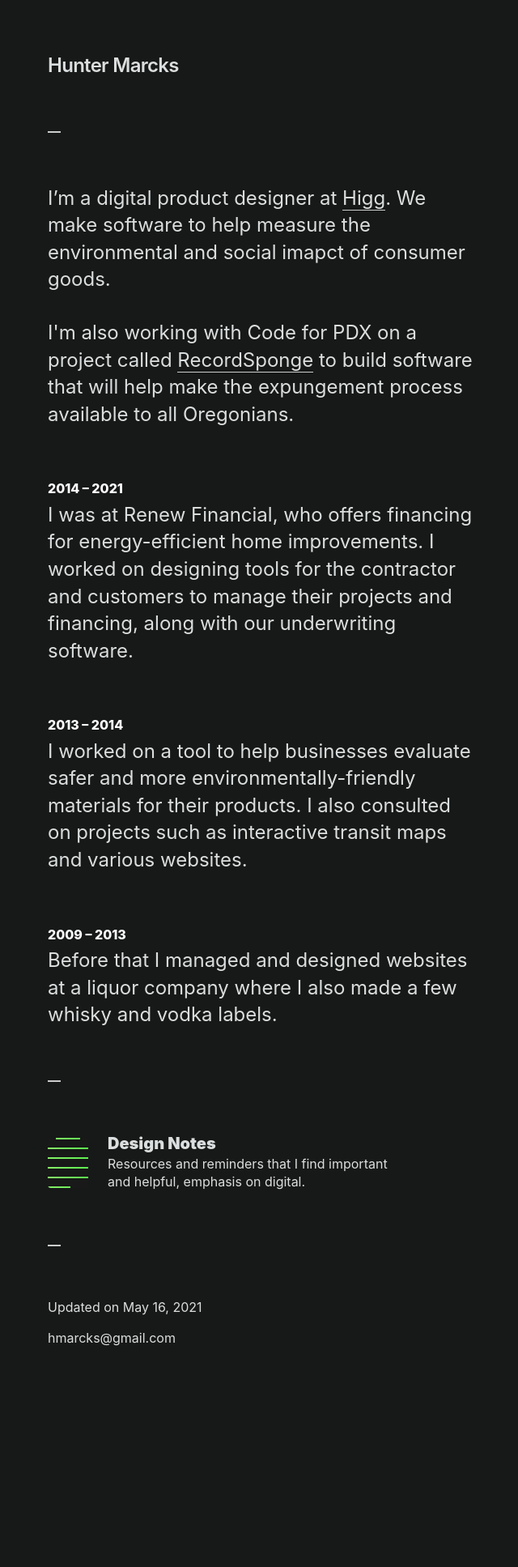
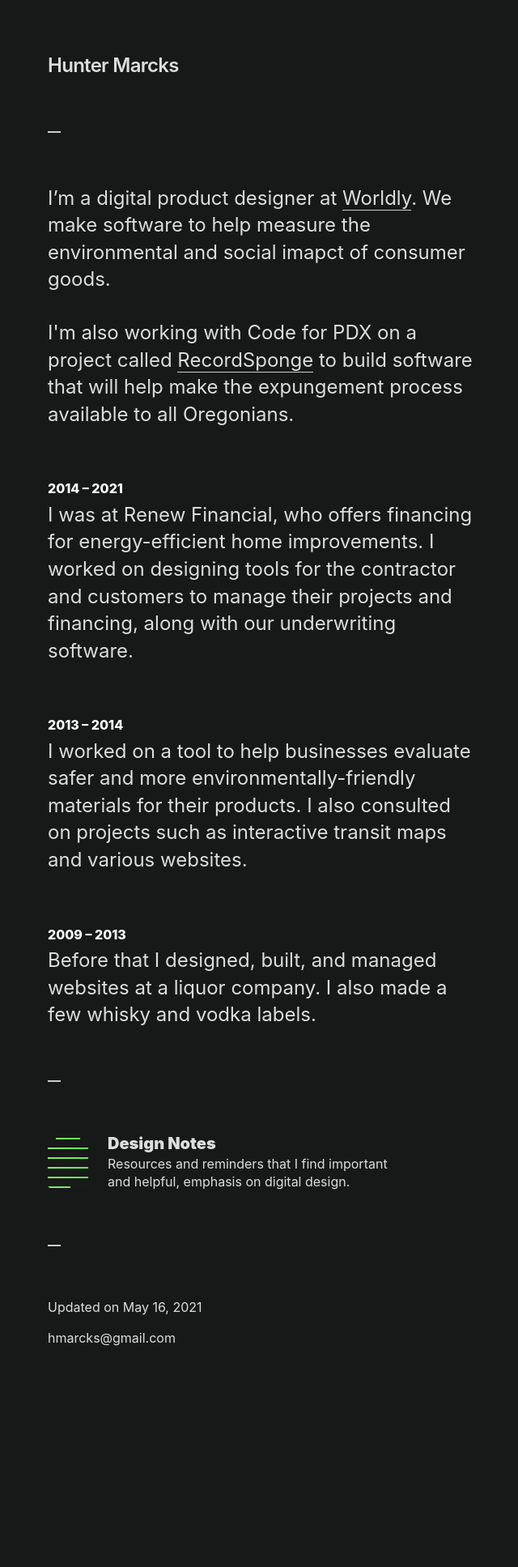
Before and after one commit to hmarcks/hmarcks.github.io, a Jekyll site: the page built from index.html, in a window 1280 px wide. Shown: the whole page at 81% size, without its empty margins (69-709 px from the left). Built offline with Jekyll 4.4.1, drawn with Linux system fonts in a browser that asks for light colours.

Commit message:
copy updates

```diff
--- a/index.html
+++ b/index.html
@@ -9,7 +9,7 @@ title: Hunter Marcks
       <div class="f3-ns intro-container">
 
         <h1 class="f5 f3-ns normal mt0 mb4">
-          I’m a digital product designer at <a href="https://higg.com" class="link hover-green b--moon-gray">Higg</a>. We make software to help measure the environmental and social imapct of consumer goods.
+          I’m a digital product designer at <a href="https://worldly.io" class="link hover-green b--moon-gray">Worldly</a>. We make software to help measure the environmental and social imapct of consumer goods.
         </h1>
         <p class="mt0 mb5">I'm also working with Code for PDX on a project called <a href="https://recordsponge.com" class="link hover-light-purple b--moon-gray">RecordSponge</a> to build software that will help make the expungement process available to all&nbsp;Oregonians.</p>
         <h2 class="f6 f5-ns fw8 mb1 white">2014 – 2021</h3>
@@ -17,7 +17,7 @@ title: Hunter Marcks
         <h2 class="f6 f5-ns fw8 mb1 white">2013 – 2014</h3>
         <p class="mt0 mb5">I worked on a tool to help businesses evaluate safer and more environmentally-friendly materials for their products. I also consulted on projects such as interactive transit maps and various&nbsp;websites.</p>
         <h2 class="f6 f5-ns fw8 mb1 white">2009 – 2013</h3>
-        <p class="mv0">Before that I managed and designed websites at a liquor company where I also made a few whisky and vodka&nbsp;labels.</p>
+        <p class="mv0">Before that I designed, built, and managed websites at a liquor company. I also made a few whisky and vodka&nbsp;labels.</p>
       </div>
     </div>
   </div>
@@ -33,7 +33,7 @@ title: Hunter Marcks
           </div>
           <div class="links-link">
             <h2 class="ma0 f5 f4-ns fw9">Design Notes</h2>
-            <p class="f6 f5-ns ma0">Resources and reminders that I find important and helpful, emphasis on digital.</p>
+            <p class="f6 f5-ns ma0">Resources and reminders that I find important and helpful, emphasis on digital design.</p>
           </div>
         </a>
       </div>
@@ -45,7 +45,7 @@ title: Hunter Marcks
           </div>
           <div class="links-link">
             <p class="ma0 f5 f4-ns fw9">Design Notes</p>
-            <p class="f5 ma0">Resources and reminders that I find important and helpful, emphasis on digital.</p>
+            <p class="f5 ma0">Resources and reminders that I find important and helpful, emphasis on digital design.</p>
           </div>
         </a>
       </div> -->
```
